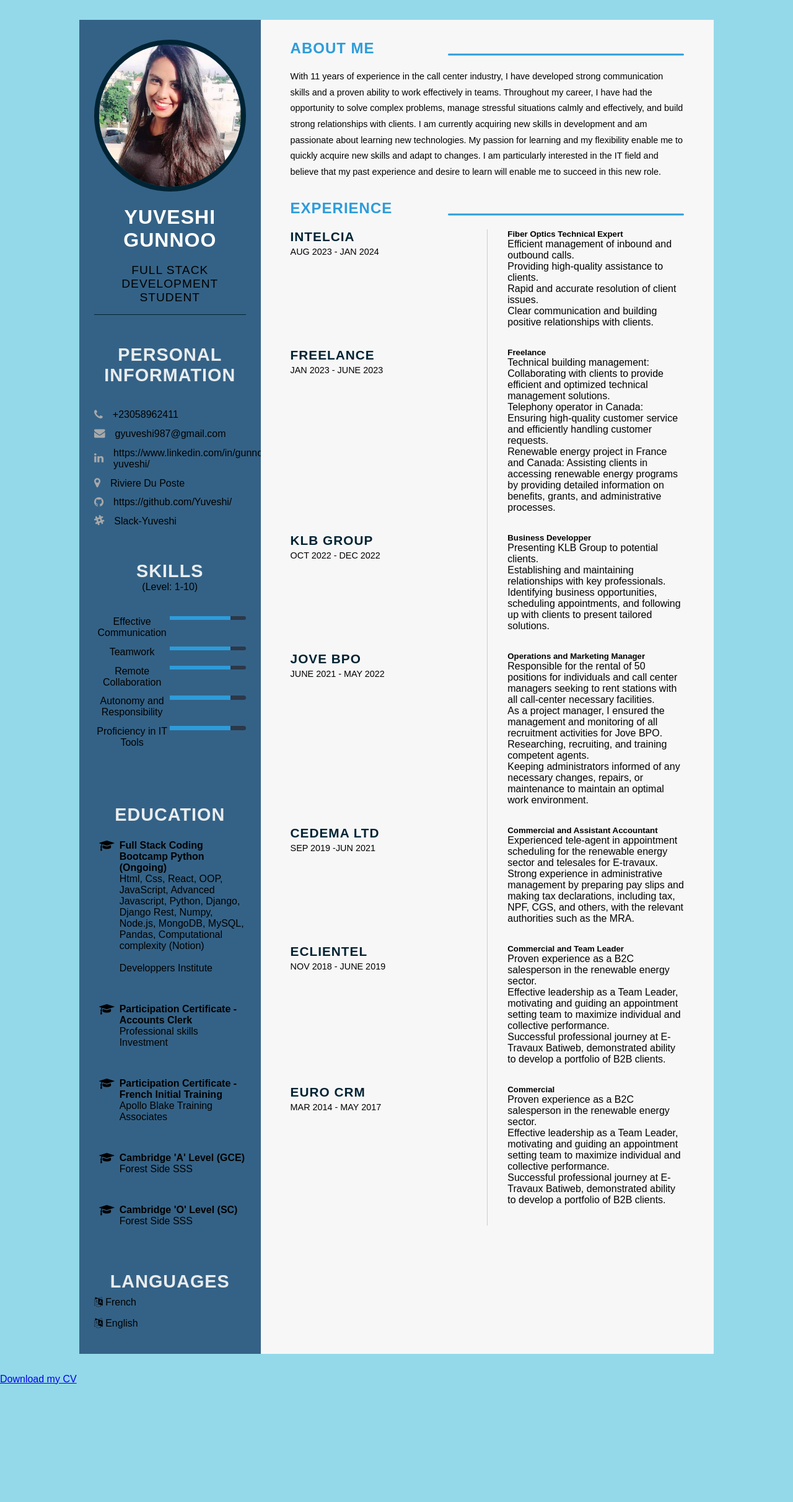
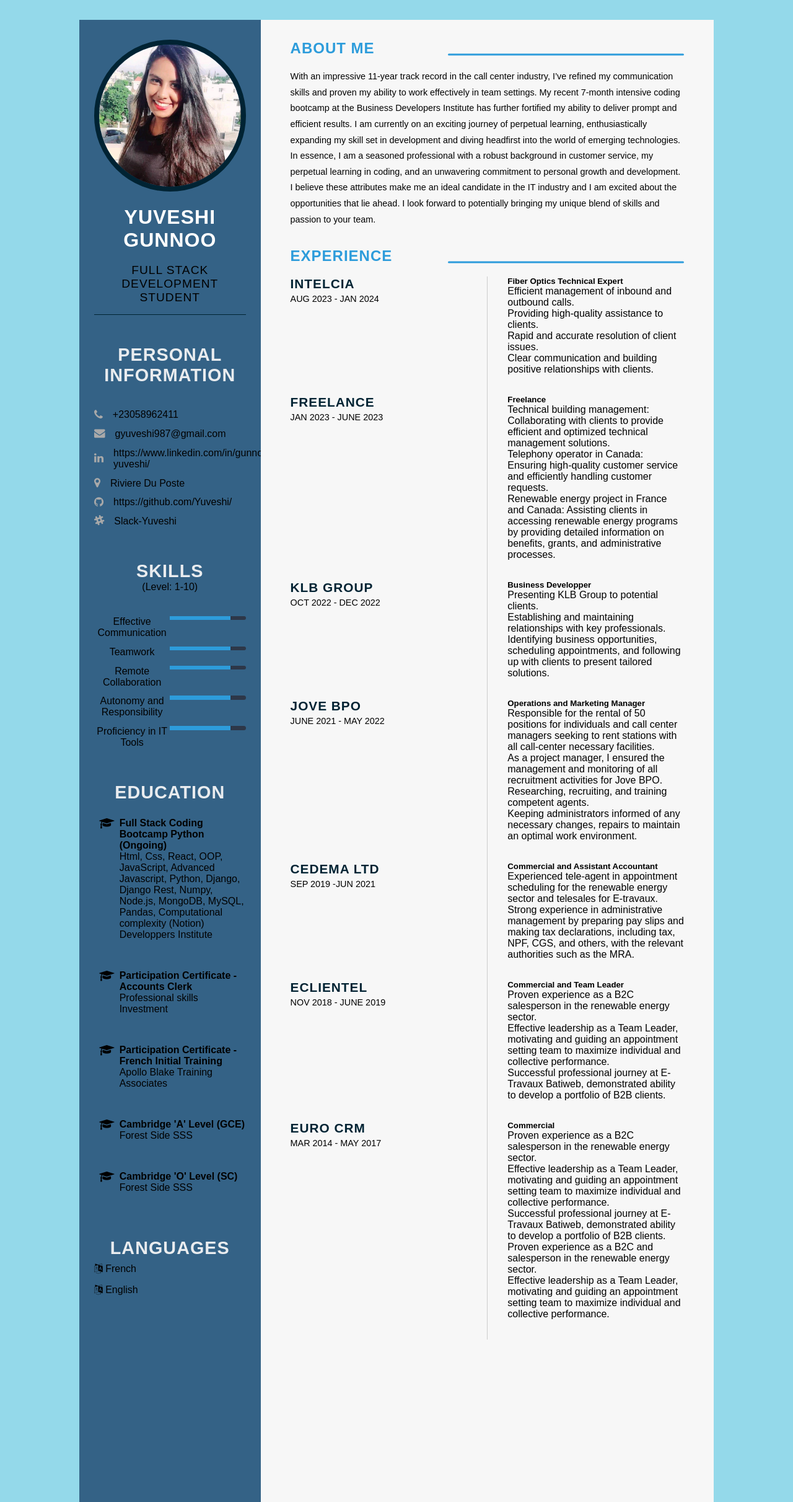
Before and after one commit to Yuveshi/CV-EN, a plain HTML site: page index.html in a window 1280 px wide. Shown: the whole page at 62% size. Before the commit the page ends 2234 px from the top, so only its background shows below. Drawn offline with Linux system fonts and the light colour scheme.

Commit message:
final changes to the project

```diff
--- a/index.html
+++ b/index.html
@@ -9,7 +9,6 @@
     <link rel="stylesheet" href="style.css">
     <link href="https://fonts.googleapis.com/css2?family=Poppins:wght@100;300;400;600&display=swap" rel="stylesheet">
     <link rel="stylesheet" href="https://cdnjs.cloudflare.com/ajax/libs/font-awesome/4.7.0/css/font-awesome.min.css">
-
 </head>
 
 <body>
@@ -85,6 +84,7 @@
                             <div class="progress ps-progress"></div>
                             </div>
                           </li>
+
                         <li>
                             <p class="skill-title">Autonomy and Responsibility</p>
                             <div class="progress-bar">
@@ -98,57 +98,52 @@
                             <div class="progress ps-progress"></div>
                             </div>
                         </li>
-
                     </ul>
                 </div>
-<br>
-<br>
+
+
                 <div class="education-section">
                     <h3 class="main-title">Education</h3>
 
                     <ul>
-
                         <li>
                             <i class="fa fa-graduation-cap"></i>
                             <div><b>Full Stack Coding Bootcamp Python (Ongoing)</b>
                             <p>Html, Css, React, OOP, JavaScript, Advanced Javascript, Python, Django, Django Rest, Numpy, Node.js, MongoDB, MySQL, Pandas, Computational complexity (Notion)</p>
-                            <br>
                                              Developpers Institute
                             </div>
                         </li>
 
                         <li>
                             <i class="fa fa-graduation-cap"></i>
-                            <div><b>Participation Certificate - Accounts Clerk</b>
-                            <br>
+                            <div>
+                                <b>Participation Certificate - Accounts Clerk</b>
                                       Professional skills Investment
                             </div>
 
                         <li>
                             <i class="fa fa-graduation-cap"></i>
-                            <div><b>Participation Certificate - French Initial Training</b>
-                            <br>
+                            <div>
+                                <b>Participation Certificate - French Initial Training</b>
                                        Apollo Blake Training Associates
                             </div>
                         </li>
 
                         <li>
                             <i class="fa fa-graduation-cap"></i>
-                            <div><b>Cambridge 'A' Level (GCE)</b>
-                            <br>
+                            <div>
+                                <b>Cambridge 'A' Level (GCE)</b>
                                       Forest Side SSS
                             </div>
                         </li>
 
                         <li>
                             <i class="fa fa-graduation-cap"></i>
-                            <div><b>Cambridge 'O' Level (SC)</b>
-                            <br>
+                            <div>
+                                <b>Cambridge 'O' Level (SC)</b>
                                      Forest Side SSS
                             </div>
                         </li>
-
-
                     </ul>
                 </div>
 
@@ -178,14 +173,11 @@
                  <section class="about sect">
                   <h2 class="right-title">About Me</h2>
                     <p class="para">
-                        With 11 years of experience in the call center industry, I have developed strong communication skills and a proven ability to work effectively in teams.
+                        With an impressive 11-year track record in the call center industry, I’ve refined my communication skills and proven my ability to work effectively in team settings. My recent 7-month intensive coding bootcamp at the Business Developers Institute has further fortified my ability to deliver prompt and efficient results.
 
-Throughout my career, I have had the opportunity to solve complex problems, manage stressful situations calmly and effectively, and build strong relationships with clients.
+I am currently on an exciting journey of perpetual learning, enthusiastically expanding my skill set in development and diving headfirst into the world of emerging technologies.
 
-I am currently acquiring new skills in development and am passionate about learning new technologies.
-
-My passion for learning and my flexibility enable me to quickly acquire new skills and adapt to changes. I am particularly interested in the IT field and believe that my past experience and desire to learn will enable me to succeed in this new role.
-
+In essence, I am a seasoned professional with a robust background in customer service, my perpetual learning in coding, and an unwavering commitment to personal growth and development. I believe these attributes make me an ideal candidate in the IT industry and I am excited about the opportunities that lie ahead. I look forward to potentially bringing my unique blend of skills and passion to your team.
 </p>
 </section>
 
@@ -202,6 +194,7 @@ My passion for learning and my flexibility enable me to quickly acquire new skil
                          <div class="tl-content">
                            <h5 class="tl-content-2">Fiber Optics Technical Expert</h5>
                             <p class="para">
+
                                     <ol>
                                     <li>Efficient management of inbound and outbound calls.</li>
                                     <li>Providing high-quality assistance to clients.</li>
@@ -223,6 +216,7 @@ My passion for learning and my flexibility enable me to quickly acquire new skil
                      <div class="tl-content">
                       <h5 class="tl-content-2">Freelance</h5>
                         <p class="para">
+
                                     <ol>
                                         <li>Technical building management: Collaborating with clients to provide efficient and optimized technical management solutions.</li>
                                         <li>Telephony operator in Canada: Ensuring high-quality customer service and efficiently handling customer requests.</li>
@@ -243,6 +237,7 @@ My passion for learning and my flexibility enable me to quickly acquire new skil
                          <div class="tl-content">
                           <h5 class="tl-content-2">Business Developper</h5>
                             <p class="para">
+
                                     <ol>
                                         <li>Presenting KLB Group to potential clients.</li>
                                         <li>Establishing and maintaining relationships with key professionals.</li>
@@ -263,11 +258,12 @@ My passion for learning and my flexibility enable me to quickly acquire new skil
                          <div class="tl-content">
                           <h5 class="tl-content-2">Operations and Marketing Manager </h5>
                             <p class="para">
+
                                     <ol>
                                         <li>Responsible for the rental of 50 positions for individuals and call center managers seeking to rent stations with all call-center necessary facilities.</li>
                                         <li>As a project manager, I ensured the management and monitoring of all recruitment activities for Jove BPO.</li>
                                         <li>Researching, recruiting, and training competent agents.</li>
-                                        <li>Keeping administrators informed of any necessary changes, repairs, or maintenance to maintain an optimal work environment.</li>
+                                        <li>Keeping administrators informed of any necessary changes, repairs to maintain an optimal work environment.</li>
                                 </ol>
                                 </p>
                             </div>
@@ -284,6 +280,7 @@ My passion for learning and my flexibility enable me to quickly acquire new skil
                          <div class="tl-content">
                           <h5 class="tl-content-2">Commercial and Assistant Accountant</h5>
                             <p class="para">
+
                                      <ol>
                                         <li>Experienced tele-agent in appointment scheduling for the renewable energy sector and telesales for E-travaux.</li>
                                         <li>Strong experience in administrative management by preparing pay slips and making tax declarations, including tax, NPF, CGS, and others, with the relevant authorities such as the MRA.</li>
@@ -303,6 +300,7 @@ My passion for learning and my flexibility enable me to quickly acquire new skil
                          <div class="tl-content">
                           <h5 class="tl-content-2">Commercial and Team Leader</h5>
                             <p class="para">
+
                                     <ol>
                                         <li>Proven experience as a B2C salesperson in the renewable energy sector.</li>
                                         <li>Effective leadership as a Team Leader, motivating and guiding an appointment setting team to maximize individual and collective performance.</li>
@@ -323,10 +321,19 @@ My passion for learning and my flexibility enable me to quickly acquire new skil
                          <div class="tl-content">
                           <h5 class="tl-content-2">Commercial</h5>
                             <p class="para">
+
                                     <ol>
                                         <li>Proven experience as a B2C salesperson in the renewable energy sector.</li>
                                         <li>Effective leadership as a Team Leader, motivating and guiding an appointment setting team to maximize individual and collective performance.</li>
                                         <li>Successful professional journey at E-Travaux Batiweb, demonstrated ability to develop a portfolio of B2B clients.</li>
+                                    </ol>
+
+                                        <ol>
+                                            <li>Proven experience as a B2C and salesperson in the renewable energy sector.</li>
+                                        </ol>
+
+                                        <ol>
+                                            <li>Effective leadership as a Team Leader, motivating and guiding an appointment setting team to maximize individual and collective performance.</li>
                                         </ol>
                                 </p>
                                </div>
@@ -340,7 +347,5 @@ My passion for learning and my flexibility enable me to quickly acquire new skil
                        </div>
                       </section>
                      </main>
-
-    <a href="yuveshi.github.io/CV-EN/" download="MyCV.html">Download my CV</a>
                     </body>
                    </html>
--- a/style.css
+++ b/style.css
@@ -16,23 +16,24 @@
         margin: 2rem auto;
         display: grid;
         grid-template-columns: repeat(7, 1fr);
+    }
 
-    }
     .left-section{
         grid-column: span 2;
-        height: 100%;
+        height: 109%;
         background-color: #346286;
     }
 
     .right-section{
         grid-column: span 5;
         background-color: #f7f7f7;
-        height: 100%;
+        height: 109%;
     }
 
     .left-content{
         padding: 2rem 1.5rem;
     }
+
     .profile{
       width: 100%;
       border-bottom: 1px solid #002333;
@@ -74,7 +75,6 @@
         color: #f7f7f7ec;
         padding-top: 3rem;
         text-align: center;
-
     }
 
     .contact-info ul{
@@ -129,12 +129,12 @@
     .skills-section p {
         text-align: center;
     }
+
     .skills-title{
         text-transform: uppercase;
         color: #f7f7f7;
         font-size: 1rem;
         padding-right: 1rem;
-
     }
 
     .sub-title{
@@ -147,8 +147,8 @@
     .sub-para{
         color: #ccc;
         padding: .4rem 0;
+    }
 
-    }
     .education-section li{
     color: black;
     padding: 1.5rem 0;
@@ -192,33 +192,35 @@
         line-height: 1.6rem;
         color: black;
         font-size: 0.9rem;
+       }
 
-    }
 
     .sect{
         padding-bottom: 2rem;
     }
+
 
     .timeline{
         display: grid;
         grid-template-columns: repeat(2, 1fr);
     }
 
+
     .tl-title{
         letter-spacing: 1px;
         font-size: 1.3rem;
         color: #002333;
         text-transform: uppercase;
+    }
 
-    }
 
     .tl-title-2{
         letter-spacing: 1px;
         font-size: 1.3rem;
         color: #2D9CDB;
         text-transform: uppercase;
+        }
 
-    }
 
     .tl-content{
         border-left: 1px solid #ccc;
@@ -260,7 +262,6 @@
     .right-title::after{
         width: 40%;
         font-size: 1.2rem;
-
     }
    }
 
@@ -268,14 +269,12 @@
 @media screen and (max-width: 823px){
     .right-title{
         font-size: 1.2rem;
-
     }
    }
 
 @media screen and (max-width:681){
     .right-title::after{
         width: 30%;
-
     }
    }
 
@@ -290,6 +289,7 @@
     .left-section{
         grid-column: span 3;
     }
+
     .right-section{
         grid-column: span 4;
     }
@@ -299,14 +299,15 @@
     .main-content{
         grid-template-columns: repeat(1, 1fr);
     }
+
     .profile img{
         width: 40%;
         display: block;
         margin-left: auto;
         margin-right: auto;
-
     }
    }
+
 
 @media screen and (max-width:700px) {
     .profile img{
@@ -314,7 +315,6 @@
         display: block;
         margin-left: auto;
         margin-right: auto;
-
     }
    }
 
@@ -322,6 +322,5 @@
 @media screen and (max-width:390px) {
     .name{
         font-size: 1.5rem;
-
     }
    }
```
Lines whose indentation alone changed are shown as unchanged.
